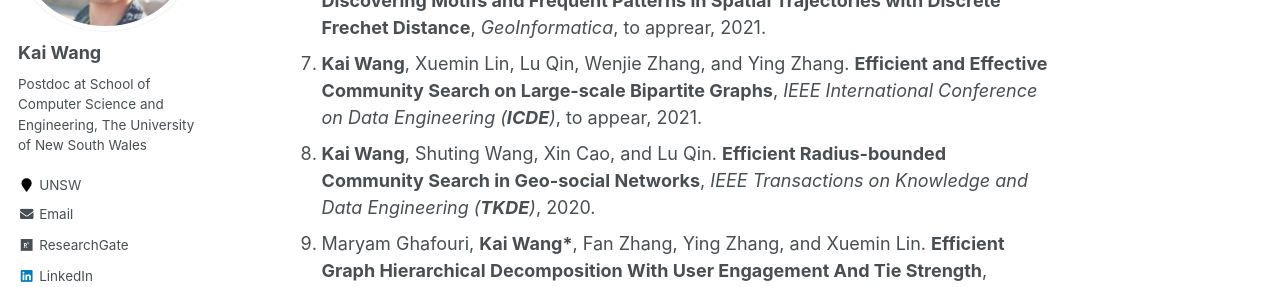
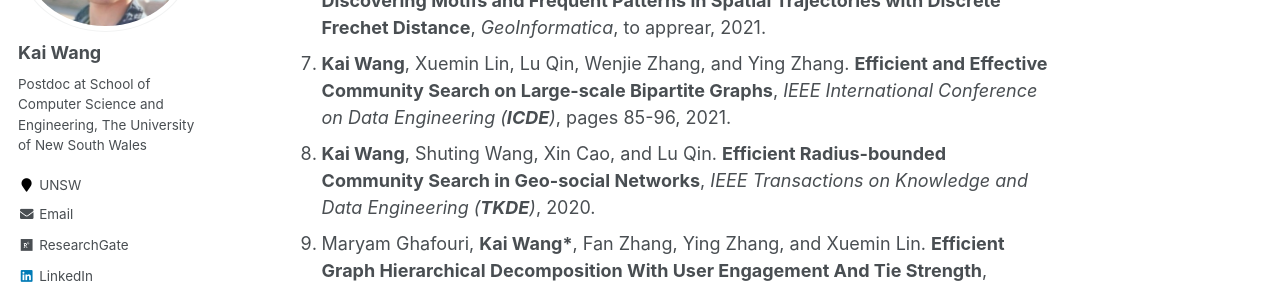
Before and after one commit to cs-kaiwang/cs-kaiwang.github.io, a Jekyll site: the page built from _pages/about.md, in a window 1280 px wide and 900 px high, scrolled down 785 px. Shown: the part 153-440 px from the top of the window. Built offline with Jekyll 4.4.1, drawn with Linux system fonts in a browser that asks for light colours.

Commit message:
Update about.md

```diff
--- a/_pages/about.md
+++ b/_pages/about.md
@@ -20,7 +20,7 @@ Publications (* indicates corresponding author)
 4. Yizhang He, **Kai Wang\***, Wenjie Zhang, Xuemin Lin, and Ying Zhang. **Exploring Cohesive Subgraphs with Vertex Engagement and Tie Strength in Bipartite Graphs**, *Information Sciences*, pages 277-296, 2021.
 5. Fan Zhang, Jiadong Xie, **Kai Wang**, Shiyu Yang, Yu Jiang. **Discovering key users for defending network structural stability**, *World Wide Web*, pages 1-23, 2021.
 6. Bo Tang, Man Lung Yiu, Kyriakos Mouratidis, Jiahao Zhang, and **Kai Wang**. **On Discovering Motifs and Frequent Patterns in Spatial Trajectories with  Discrete Frechet Distance**, *GeoInformatica*, to apprear, 2021.
-7. **Kai Wang**, Xuemin Lin, Lu Qin, Wenjie Zhang, and Ying Zhang. **Efficient and Effective Community Search on Large-scale Bipartite Graphs**, *IEEE International Conference on Data Engineering (**ICDE**)*, to appear, 2021.
+7. **Kai Wang**, Xuemin Lin, Lu Qin, Wenjie Zhang, and Ying Zhang. **Efficient and Effective Community Search on Large-scale Bipartite Graphs**, *IEEE International Conference on Data Engineering (**ICDE**)*, pages 85-96, 2021.
 8. **Kai Wang**, Shuting Wang, Xin Cao, and Lu Qin. **Efficient Radius-bounded Community Search in Geo-social Networks**, *IEEE Transactions on Knowledge and Data Engineering (**TKDE**)*,  2020.
 9. Maryam Ghafouri, **Kai Wang\***, Fan Zhang, Ying Zhang, and Xuemin Lin. **Efficient Graph Hierarchical Decomposition With User Engagement And Tie Strength**, *International Conference on Database Systems for Advanced Applications (DASFAA)*, pages 448-465, 2020.
 10. **Kai Wang**, Xuemin Lin, Lu Qin, Wenjie Zhang, and Ying Zhang. **Efficient Bitruss Decomposition for Large-scale Bipartite Graphs**, *IEEE International Conference on Data Engineering (**ICDE**)*, pages 661-672, 2020.
```
